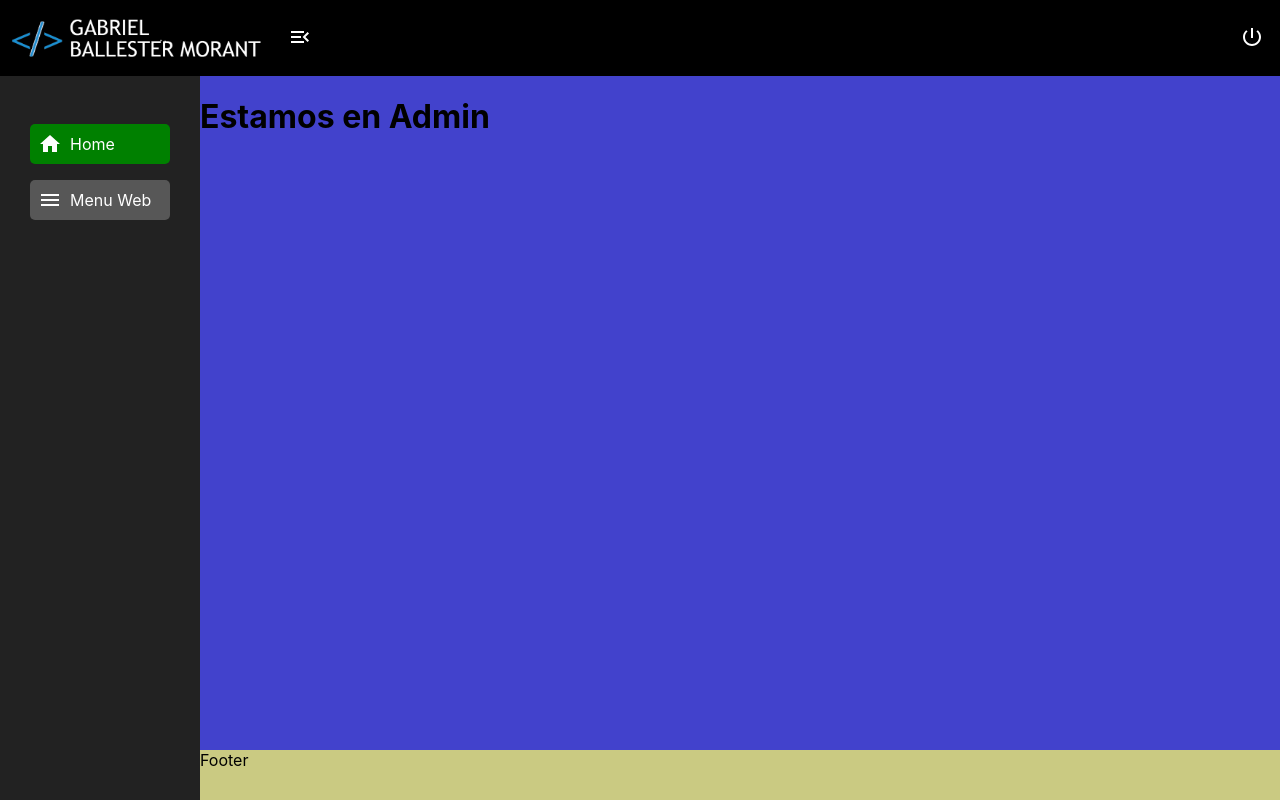
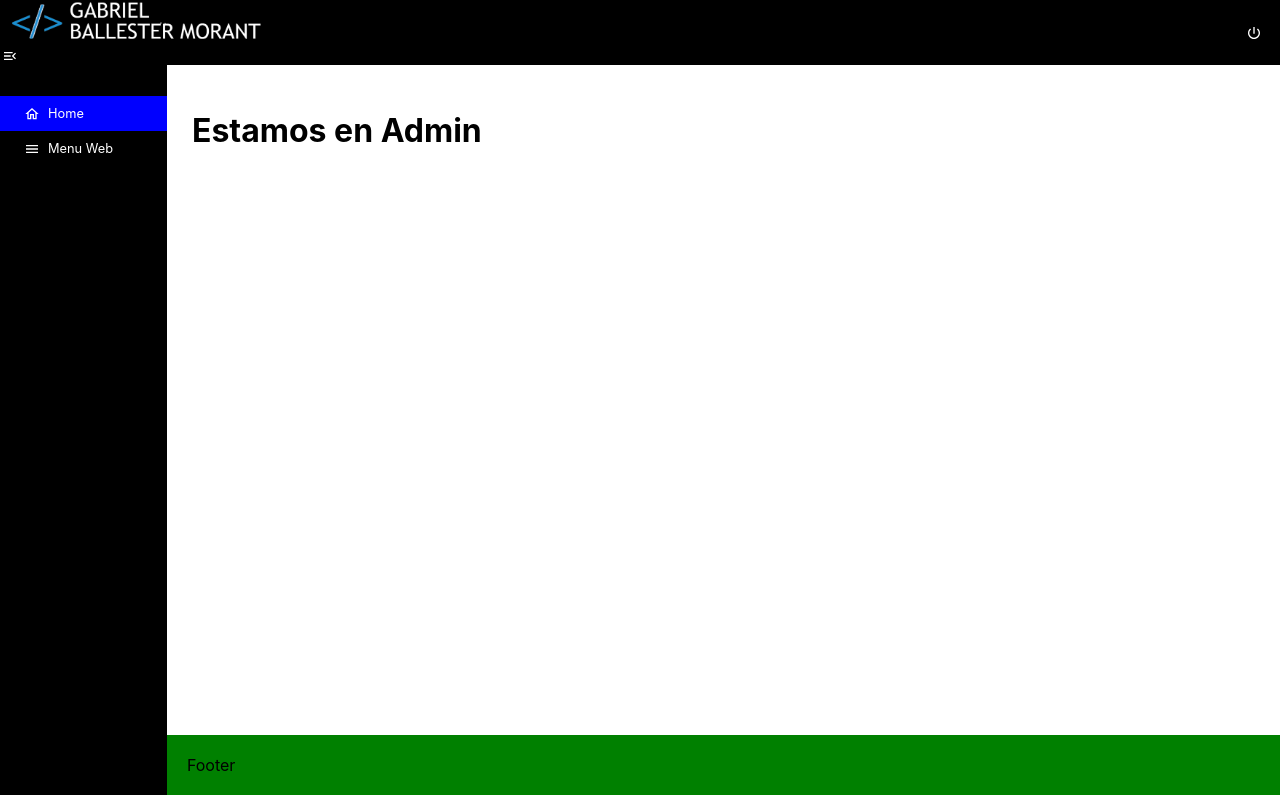
Before and after one commit to gabyballester/front-cms-tipo-wordpress-react-hooks-context-fullstack-mern, a React (Create React App) app: page /admin in a window 1280 px wide. Built offline with nearby package versions, Linux system fonts and the light colour scheme.

Commit message:
Layout admin rectificado

```diff
--- /dev/null
+++ b/jsconfig.json
@@ -0,0 +1,5 @@
+{
+  "compilerOptions":{
+    "baseUrl": "src"
+  }
+}
--- a/src/components/Admin/MenuSider/MenuSider.js
+++ b/src/components/Admin/MenuSider/MenuSider.js
@@ -1,25 +1,36 @@
+import { useContext } from "react";
 import "./MenuSider.scss";
 import { Link } from 'react-router-dom';
-import { SidebarData } from './SidebarData';
+import { MenuSiderData } from './MenuSiderData';
+import SidebarContext from "../../../context/sidebar/sidebarContext";
 
 export default function MenuSider() {
+
+  // obtengo el estado del estate del menu
+  const sidebarContext = useContext(SidebarContext);
+  const { showSidebar } = sidebarContext;
 
   const pathName = window.location.pathname;
 
   return (
-    <div className="sider">
+    <div className="sider"
+      style={!showSidebar ? { width: "64px" } : null}
+    >
 
-      {SidebarData.map((option, index) => (
+      {MenuSiderData.map((option, index) => (
         <Link
           key={index}
           to={option.path}
           className={option.path == pathName ? "row active" : "row"}
         >
           {option.icon}
-          <span className="text">
-            {option.name}
-          </span>
+
+          <span className="text"
+            style={{color: !showSidebar ?  "transparent"  : null}}
+          > {option.name} </span>
+
         </Link>
+
       ))}
     </div>
   );
--- a/src/components/Admin/MenuSider/MenuSider.scss
+++ b/src/components/Admin/MenuSider/MenuSider.scss
@@ -1,46 +1,42 @@
 @import "../../../scss/index.scss";
 
 .sider {
+  transition: width 0.3s;
   display:flex;
   flex-direction: column;
   align-items: center;
-  max-height: 100%;
-  color: black;
-  width: 100%;
-  padding-top: 3rem;
-  background-color: rgb(34, 34, 34);
+  width: 15%;
+  padding-top: 6rem;
+  background-color: black;
 }
-
 
 .row {
   margin: 0;
   padding:0;
-  margin-bottom: 1rem;
   color: white;
   text-decoration: none;
   display: flex;
   flex-direction: row;
   align-items: center;
-  border-radius: 5px;
-  height: 2.5rem;
-  background-color: rgb(87, 87, 87);
-  width: 70%;
+  height: 2.2rem;
+  width: 100%;
+  overflow: hidden;
 }
 
-.row:hover,
+.row:hover{
+  background-color: blue;
+}
 .active {
-  background-color: blue
+  background-color: blue;
 }
 
-.active {
-  background-color: green
+.MuiSvgIcon-root{
+  font-size: 1rem !important;
+  margin-left: 1.5rem;
 }
 
-.MuiSvgIcon-root {
+.text{
+  transition: color 0.3s;
+  font-size: 0.8rem;
   margin-left: 0.5rem;
 }
-
-.text {
-
-  margin-left: 0.5rem;
-}
--- a/src/components/Admin/MenuSider/SidebarData.js
+++ b/src/components/Admin/MenuSider/MenuSiderData.js
@@ -1,10 +1,10 @@
 import * as Icons from "@material-ui/icons";
 
-export const SidebarData = [
+export const MenuSiderData = [
     {
         name: 'Home',
         path: '/admin',
-        icon: <Icons.Home/>,
+        icon: <Icons.HomeOutlined/>,
         // iconClosed: "icon-closed",
         // cNameClosed: 'nav-text nav-text-closed'
     },
--- a/src/components/Admin/MenuTop/MenuTop.js
+++ b/src/components/Admin/MenuTop/MenuTop.js
@@ -1,5 +1,6 @@
 
 import {useContext} from 'react';
+import {Link} from 'react-router-dom';
 import "./MenuTop.scss";
 import Logo from "../../../assets/img/png/logo.png";
 import SidebarContext from "../../../context/sidebar/sidebarContext";
@@ -13,10 +14,12 @@ export default function MenuTop(props) {
   return (
     <div className="menu-top">
       <div className="menu-top__left">
+      <Link to="/admin">
         <img className="menu-top__left-logo" src={Logo} alt="Página personal" />
         <button onClick={()=>changeSidebarState()}>
           {showSidebar?<Icons.MenuOpenOutlined />: <Icons.MenuOutlined />}
         </button>
+        </Link>
       </div>
       <div className="menu-top__right">
         <button onClick={() => console.log("clicado")}>
--- a/src/components/Admin/MenuTop/MenuTop.scss
+++ b/src/components/Admin/MenuTop/MenuTop.scss
@@ -6,12 +6,20 @@
   align-items: center;
   justify-content: space-between;
   width: 100%;
+  background-color: black;
 
   button{
     background-color: transparent;
     border: none;
     color: $font-light;
     padding: 0;
+    display: flex;
+    justify-content: center;
+    align-items: center;
+
+    .MuiSvgIcon-root{
+      margin: 2px ;
+    }
 
     &:hover {
       color: $primary-color;
--- a/src/layouts/LayoutAdmin.js
+++ b/src/layouts/LayoutAdmin.js
@@ -1,32 +1,28 @@
-import { useContext } from "react";
-import "./layoutStyles.scss";
+// import { useContext, useState } from "react";
 import { Route, Switch } from "react-router-dom";
 import MenuTop from "../components/Admin/MenuTop";
 import MenuSider from "../components/Admin/MenuSider";
-import SidebarContext from "../context/sidebar/sidebarContext";
+// import SidebarContext from "../context/sidebar/sidebarContext";
+
+import "./LayoutAdmin.scss";
 
 export default function LayoutAdmin(props) {
   const { routes } = props;
-  //obtengo el estado del estate del menu
-  const sidebarContext = useContext(SidebarContext);
-  const { showSidebar } = sidebarContext;
+
+//obtengo el estado del estate del menu
+  // const sidebarContext = useContext(SidebarContext);
+  // const { showSidebar } = sidebarContext;
 
   return (
-    // <div className={showSidebar ? "layout-admin": "layout-admin-closed"}>
-    <div className={showSidebar ? "layout-admin": "layout-admin-closed"}>
-      {showSidebar ? (
-        <div className="layout-admin__sidebar">
-          <MenuSider />
+    <div className="layout">
+      <MenuSider/>
+      <div className="main">
+        <div className="header"><MenuTop/></div>
+        <div className="content">
+          <LoadRoutes routes={routes} />
         </div>
-      ) : null}
-
-      <div className="layout-admin__header">
-        <MenuTop />
+        <div className="footer">Footer</div>
       </div>
-      <div className="layout-admin__content">
-        <LoadRoutes routes={routes} />
-      </div>
-      <div className="layout-admin__footer">Footer</div>
     </div>
   );
 }
@@ -43,5 +39,5 @@ function LoadRoutes({ routes }) {
         />
       ))}
     </Switch>
-  );
+  )
 }
--- /dev/null
+++ b/src/layouts/LayoutAdmin.scss
@@ -0,0 +1,31 @@
+@import "../scss/index.scss";
+
+.layout {
+display: flex;
+flex-direction: row;
+
+  .main {
+    transition: width 0.2s;
+    width: 100%;
+    .header {
+      position: fixed;
+      top:0;
+      left:0;
+      width: 100%;
+      display: flex;
+      padding: 0;
+      height: 65px;
+    }
+
+    .content{
+      min-height: calc(100vh - 180px);
+      padding: 90px 25px 25px 25px
+    }
+
+    .footer {
+      background-color: green;
+      padding: 20px;
+    }
+  }
+
+}
--- a/src/layouts/LayoutBasic.js
+++ b/src/layouts/LayoutBasic.js
@@ -1,4 +1,4 @@
-import "./layoutStyles.scss";
+
 import { Route, Switch } from "react-router-dom";
 
 export default function LayoutBasic(props) {
--- a/src/layouts/layoutStyles.scss
+++ /dev/null
@@ -1,55 +0,0 @@
-@import "../scss/index.scss";
-
-.layout-admin {
-  display: grid;
-  height: 100vh;
-  grid-template-areas:
-    "header header"
-    "sidebar content"
-    "sidebar footer";
-  grid-template-columns: 200px 1fr;
-  grid-template-rows: 76px 1fr 50px;
-}
-
-.layout-admin-closed {
-  display: grid;
-  height: 100vh;
-  grid-template-areas:
-    "header"
-    "content"
-    "footer";
-  grid-template-columns: 1fr;
-  grid-template-rows: 76px 1fr 50px;
-}
-
-.layout-admin__sidebar {
-  grid-area: sidebar;
-  display: flex;
-  justify-content: center;
-  background-color: white;
-}
-
-.layout-admin__header {
-  background-color: black;
-  grid-area: header;
-  display: flex;
-  flex-direction: row;
-  align-items: center;
-  //   padding: 0;
-  //   height: 65px;
-  //   background-color: gray;
-}
-
-.layout-admin__content {
-  background-color: rgb(66, 66, 204);
-  grid-area: content;
-  //   min-height: calc(100vh - 176px); // resto tamaño del header
-  //   padding: 90px 25px 25px 25px;
-  //   background-color: yellow;
-}
-
-.layout-admin__footer {
-  background-color: rgb(202, 202, 130);
-  grid-area: footer;
-  //   padding: 20px;
-}
```
Also changed, not shown: src/layouts/LayoutBasic.scss (added).
